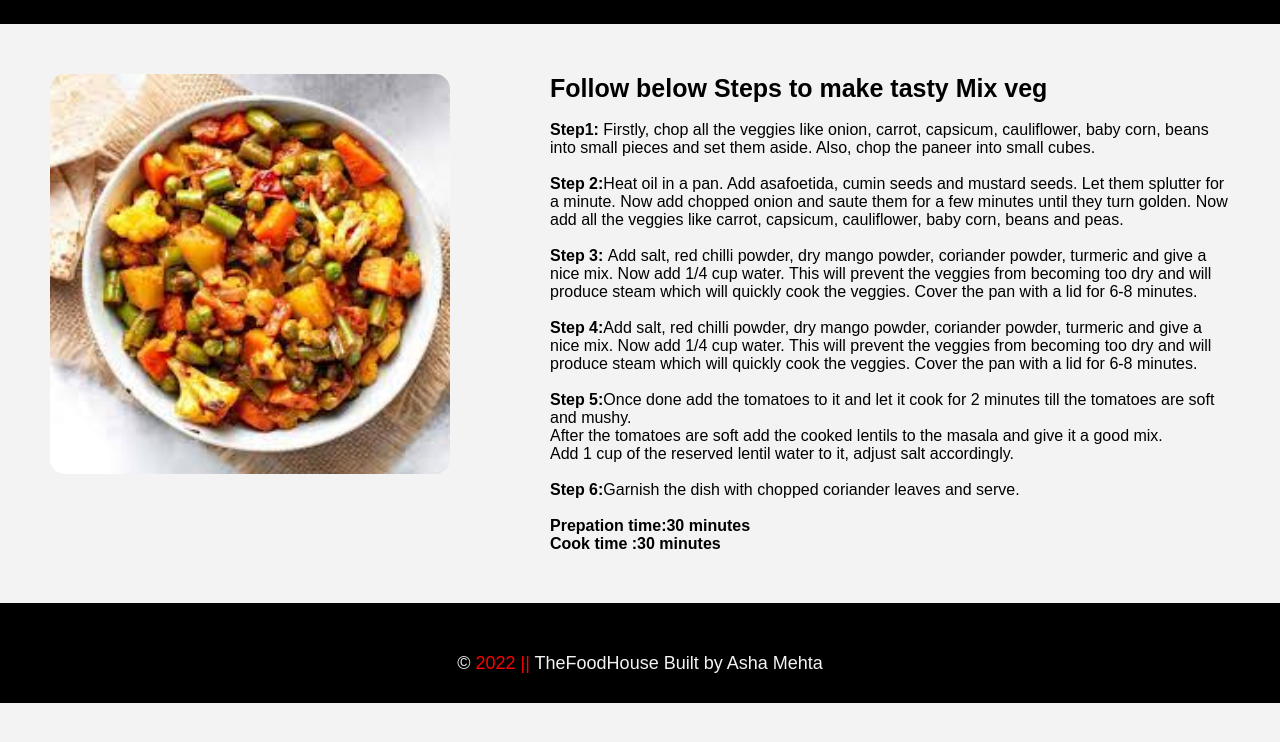
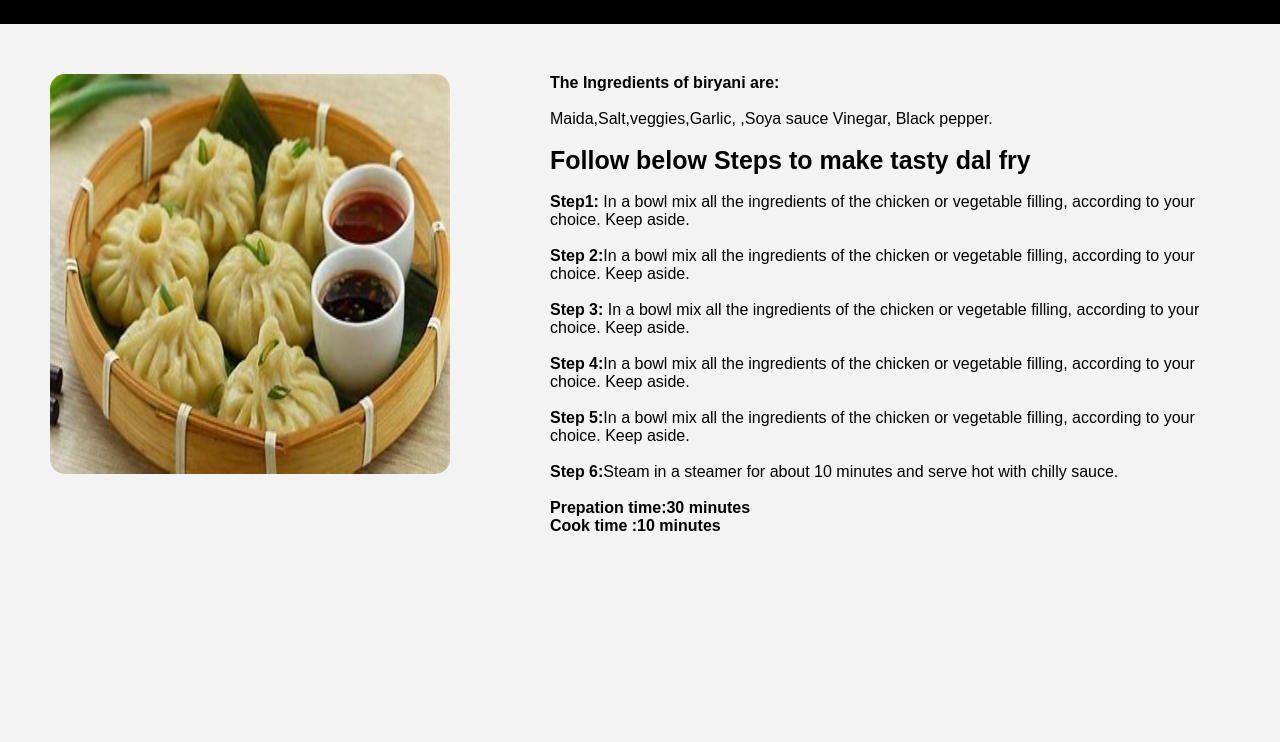
Before and after one commit to Joke-Cursed/Recipe-Website, a plain HTML site: page momos.html in a window 1280 px wide. Shown: the part 56-798 px from the top of the page. Drawn offline with Linux system fonts and the light colour scheme.

Commit message:
Update momos.html

```diff
--- a/momos.html
+++ b/momos.html
@@ -21,34 +21,31 @@
     </nav>
 <div class=recipe-container>
     <div class="Image-portion">
-        <img src="Images/mix_veg.jpg">
+        <img src="Images/momo.jpg">
 
 
 
     </div>
     <div class="recipe-content">
-        <b><p class="Recipes-Heading">Follow below Steps to make tasty Mix veg</p></b><br>
-        <p><b>Step1: </b>Firstly, chop all the veggies like onion, carrot, capsicum, cauliflower, baby corn, beans into small pieces and set them aside. Also, chop the paneer into small cubes.</p><br>
+        <p> <b>The Ingredients of biryani are: </b>
+            <br> <br>
+            Maida,Salt,veggies,Garlic, ,Soya sauce Vinegar, Black pepper.</p><br>
+        <b><p class="Recipes-Heading">Follow below Steps to make tasty dal fry</p></b><br>
+        <p><b>Step1: </b>In a bowl mix all the ingredients of the chicken or vegetable filling, according to your choice. Keep aside.</p><br>
+        <p><b>Step 2:</b>In a bowl mix all the ingredients of the chicken or vegetable filling, according to your choice. Keep aside.</p><br>
+        <p><b>Step 3: </b>In a bowl mix all the ingredients of the chicken or vegetable filling, according to your choice. Keep aside.</p><br>
+        <p><b>Step 4:</b>In a bowl mix all the ingredients of the chicken or vegetable filling, according to your choice. Keep aside.</p><br>
+        <p><b>Step 5:</b>In a bowl mix all the ingredients of the chicken or vegetable filling, according to your choice. Keep aside.
+        </p><br>
 
-        <p><b>Step 2:</b>Heat oil in a pan. Add asafoetida, cumin seeds and mustard seeds. Let them splutter for a minute. Now add chopped onion and saute them for a few minutes until they turn golden. Now add all the veggies like carrot, capsicum, cauliflower, baby corn, beans and peas.</p><br>
-
-        <p><b>Step 3: </b>Add salt, red chilli powder, dry mango powder, coriander powder, turmeric and give a nice mix. Now add 1/4 cup water. This will prevent the veggies from becoming too dry and will produce steam which will quickly cook the veggies. Cover the pan with a lid for 6-8 minutes.</p><br>
-
-        <p><b>Step 4:</b>Add salt, red chilli powder, dry mango powder, coriander powder, turmeric and give a nice mix. Now add 1/4 cup water. This will prevent the veggies from becoming too dry and will produce steam which will quickly cook the veggies. Cover the pan with a lid for 6-8 minutes.</p><br>
-
-        <p><b>Step 5:</b>Once done add the tomatoes to it and let it cook for 2 minutes till the tomatoes are soft and mushy.<br>After the tomatoes are soft add the cooked lentils to the masala and give it a good mix.<br>Add 1 cup of the reserved lentil water to it, adjust salt accordingly.</p><br>
-
-        <p><b>Step 6:</b>Garnish the dish with chopped coriander leaves and serve.</p><br>
-        <div><b> Prepation time:30 minutes<br>  Cook time :30 minutes </b></div>
-
-
+        <p><b>Step 6:</b>Steam in a steamer for about 10 minutes and serve hot with chilly sauce.</p><br>
+        <div><b> Prepation time:30 minutes<br>  Cook time :10 minutes </b></div>
 
 
     </div>
 
 
 </div>
-   <!-- <footer -->
-    <footer>&copy;    <span>2022 || </span>TheFoodHouse Built by Asha Mehta </footer>
+
 <body>
-</head>
+</html>
```
